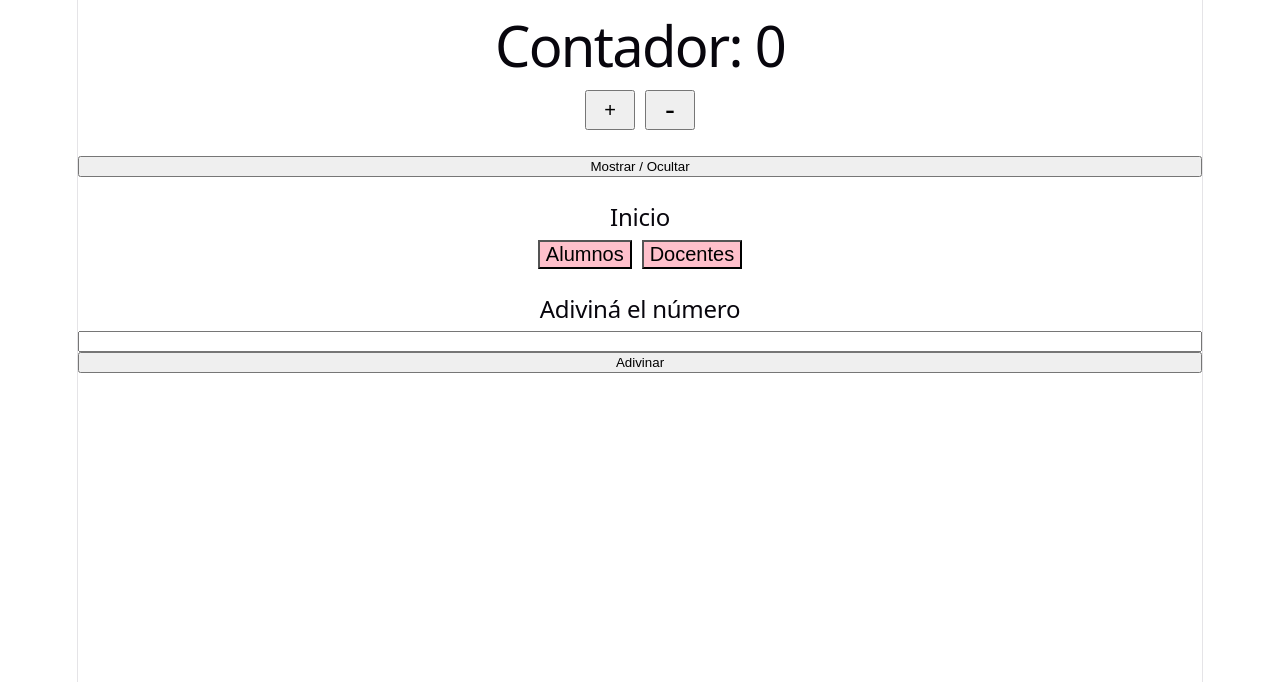
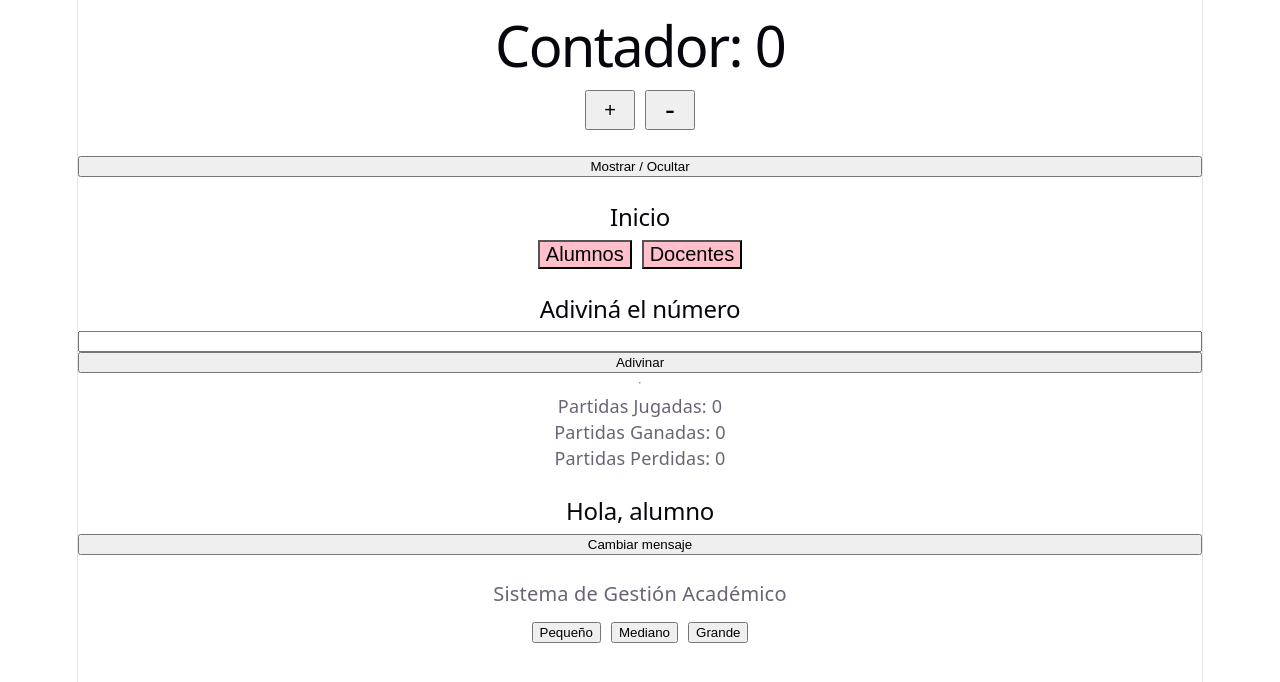
Before and after one commit to Mzeballos15/SGA, a React (Vite) app in the folder frontend-react/: page / in a window 1280 px wide. Shown: the top 682 px of the page. Built offline with nearby package versions, Linux system fonts and the light colour scheme.

Commit message:
Clase 29 - ejercicios prácticos de estado

```diff
--- a/frontend-react/src/App.jsx
+++ b/frontend-react/src/App.jsx
@@ -5,16 +5,21 @@
 import Incrementar from "./components/ejemplos/Incrementar"
 import CambiarTitulo from "./components/ejemplos/CambiarTitulo"
 import {Adivina} from "./components/ejemplos/Adivina"
-
+import Mensaje from "./components/ejemplos/Mensaje"
+import TamanioTexto from "./components/ejemplos/TamanioTexto"
 
 function App(){
   return(
    <>
-    <Incrementar/>
+     <Incrementar />
     <br />
-    <CambiarTitulo/>
+    <CambiarTitulo />
     <br />
-    <Adivina/>
+    <Adivina />
+    <br />
+    <Mensaje />
+    <br />
+    <TamanioTexto />
     </>
   )
 }
--- a/frontend-react/src/components/ejemplos/Adivina.jsx
+++ b/frontend-react/src/components/ejemplos/Adivina.jsx
@@ -3,10 +3,17 @@
 export function Adivina(){
     const [seleccion,setSeleccion]= useState("")
     const [resultado, setResultado]= useState("")
+    const [colorResultado, setColorResultado]= useState("")
+    const [ganadas, setGanadas]= useState("0")
+    const [perdidas, setPerdidas]= useState("0")
+    const [jugadas, setJugadas]= useState("0")
+
 
     function sortear(){
         const ganador = Math.floor(Math.random () * 10) + 1 //floor saca los decimales, random genera numero aleatorio math es la libreria de esos metodos
         const elegido = Number(seleccion)
+        setJugadas (jugadas + 1)
+
 
         if(seleccion === ""){
             setResultado("Ingresá un número")
@@ -18,8 +25,14 @@
         }
         if (elegido === ganador){
             setResultado(`Ganaste!! salió ${ganador} y elegiste ${elegido}`)
+            setColorResultado ("green")
+            setGanadas(ganadas + 1)
+
         }else{
           setResultado(`Perdiste :( salió ${ganador} y elegiste ${elegido}`)
+          setColorResultado ("red")
+          setPerdidas (perdidas + 1)
+
         }
     }
     return(
@@ -27,7 +40,11 @@
         <h2>Adiviná el número</h2>
         <input type="number" value={seleccion} onChange={(e) => setSeleccion(e.target.value)} />
         <button onClick={sortear}>Adivinar</button>
-        <p>{resultado}</p>
+        <p style={{color: colorResultado}}>{resultado}</p>
+        <hr />
+        <p>Partidas Jugadas: {jugadas}</p>
+        <p>Partidas Ganadas: {ganadas}</p>
+        <p>Partidas Perdidas: {perdidas}</p>
         </>
     )
 }
--- /dev/null
+++ b/frontend-react/src/components/ejemplos/Mensaje.jsx
@@ -0,0 +1,22 @@
+import { useState } from "react";
+
+function Mensaje(){
+    const [mensaje, setMensaje]= useState("Hola, alumno")
+
+    function nuevoMensaje(){
+    setMensaje(mensaje === "Hola, alumno"
+    ? "¡Bienvenidos a Programación IV! "
+    : "Hola, alumno"
+    )
+    }
+
+
+return (
+    <>
+   <h2>{mensaje}</h2>
+    <button onClick={nuevoMensaje}>Cambiar mensaje</button>
+    </>
+)
+}
+
+export default Mensaje;
--- /dev/null
+++ b/frontend-react/src/components/ejemplos/TamanioTexto.jsx
@@ -0,0 +1,18 @@
+import { useState } from "react";
+
+function TamanioTexto(){
+    const[tamanio, setTamanio]= useState("20px")
+    return(
+        <>
+        <p style={{fontSize: tamanio}}>
+            Sistema de Gestión Académico
+        </p>
+        <div style={{display: "flex", justifyContent: "center", gap:"10px", marginTop:"15px"}}>
+        <button onClick={()=>setTamanio("10px")}>Pequeño</button>
+        <button onClick={()=>setTamanio("20px")}>Mediano</button>
+        <button onClick={()=>setTamanio("26px")}>Grande</button>
+        </div>
+        </>
+    )
+}
+export default TamanioTexto
```
